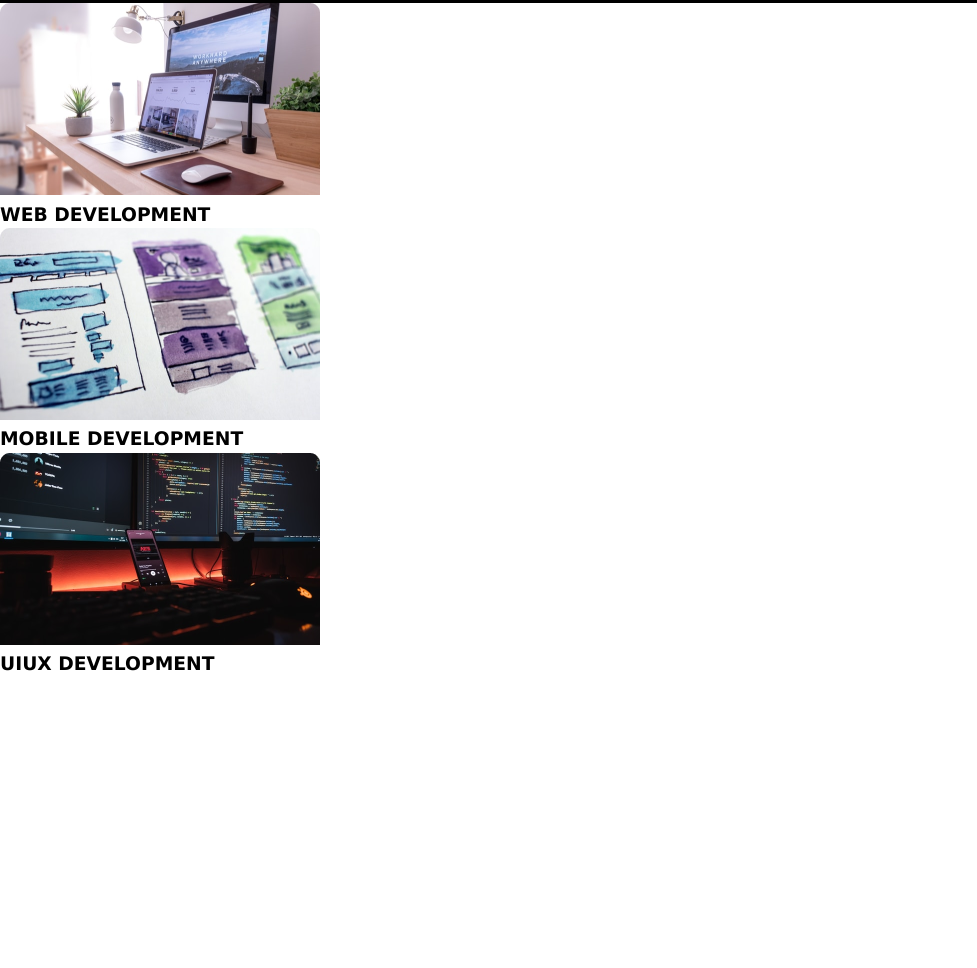
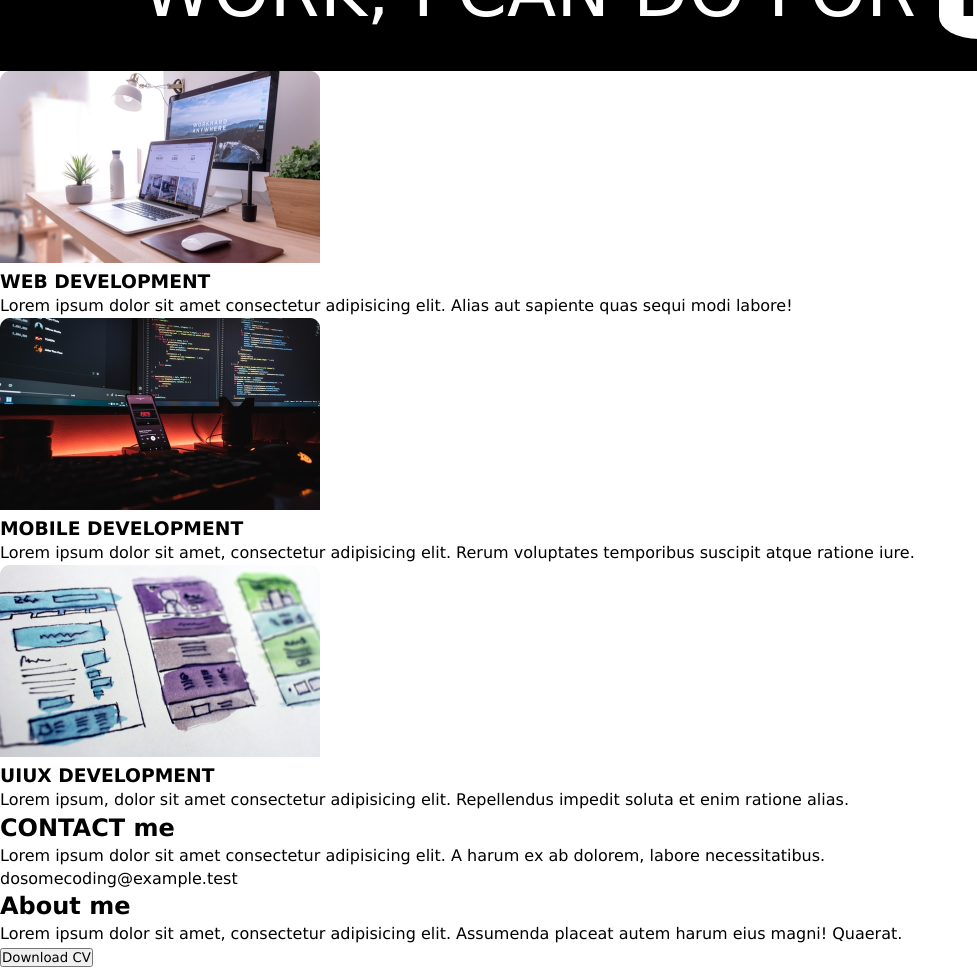
Before and after one commit to kishanyash/WEBLAND, a plain HTML site: page index.html in a window 1280 px wide. Shown: the part 971-1939 px from the top of the page, without its empty margins (0-977 px from the left). Before the commit the page ends 1648 px from the top, so only its background shows below. Drawn offline with Linux system fonts and the light colour scheme.

Commit message:
Update index.html

```diff
--- a/index.html
+++ b/index.html
@@ -3,45 +3,82 @@
 <head>
     <meta charset="UTF-8">
     <meta name="viewport" content="width=device-width, initial-scale=1.0">
-    <title> DEVELOPER LANDING PAGE</title>
+    <title>DEVELOPER LANDING PAGE</title>
     <link rel="stylesheet" href="style.css">
 </head>
 <body>
-    <section class="hero_section">
+    <nav>
+        <ul>
+            <li><a href="#hero_section">Home</a></li>
+            <li><a href="#work">Work</a></li>
+            <li><a href="#bottom_section">Contact & About</a></li>
+        </ul>
+    </nav>
+
+    <section id="hero_section" class="hero_section">
         <div class="text_container">
             <h2><span class="lg_text">HI,</span>I AM KISHAN KUMAR YADAV</h2>
             <h1><span class="lg_text">FULL STACK DEVELOPER</span></h1>
-    </div>
-</section>
+        </div>
+    </section>
+
     <section class="black_box">
         <h2>WORK, I CAN DO FOR <span>YOU</span></h2>
     </section>
-    <section class="work">
-         <div class="card">
+
+    <section id="work" class="work">
+        <!-- Your existing work section -->
+        <section class="work">
+         <div class="grid_item"><div class="card">
             <div class="image_container">
             <img src="images/web.png" alt="web development">
             </div>
             <div class="cardcontainer">
                <h3>WEB DEVELOPMENT</h3>
-            </div>
+               <p>Lorem ipsum dolor sit amet consectetur adipisicing elit. Alias aut sapiente quas sequi modi labore!</p>
+            </div></div>
          </div>
-         <div class="card">
+         <div class="grid_item"><div class="card">
             <div class="image_container">
-            <img src="images/UIUX.png" alt="mobile development">
+            <img src="images/mobile.png" alt="mobile development">
             </div>
             <div class="cardcontainer">
                <h3>MOBILE DEVELOPMENT</h3>
+               <p>Lorem ipsum dolor sit amet, consectetur adipisicing elit. Rerum voluptates temporibus suscipit atque ratione iure.</p>
             </div>
-         </div>
-         <div class="card">
+         </div></div>
+         <div class="grid_item"><div class="card">
             <div class="image_container">
-            <img src="images/mobile.png" alt="uiux development">
+            <img src="images/uiux.png" alt="uiux development">
             </div>
             <div class="cardcontainer">
                <h3>UIUX DEVELOPMENT</h3>
+               <p>Lorem ipsum, dolor sit amet consectetur adipisicing elit. Repellendus impedit soluta et enim ratione alias.</p>
             </div>
-         </div>
+         </div></div>
+
+            </div>
+
+
+       </section>
     </section>
- <script src="script.js"></script>
+
+    <section id="bottom_section" class="bottom_section">
+        <div class="contact">
+            <h2>CONTACT me</h2>
+            <p>Lorem ipsum dolor sit amet consectetur adipisicing elit. A harum ex ab dolorem, labore necessitatibus.</p>
+            <p>dosomecoding@example.test</p>
+        </div>
+
+        <div class="about">
+            <h2>About me</h2>
+            <p>Lorem ipsum dolor sit amet, consectetur adipisicing elit. Assumenda placeat autem harum eius magni! Quaerat.</p>
+        </div>
+    </section>
+
+    <button class="download_button" >Download CV</button>
+    <a href="K.pdf" download></a>
+
+    <script src="script.js"></script>
 </body>
 </html>
```
